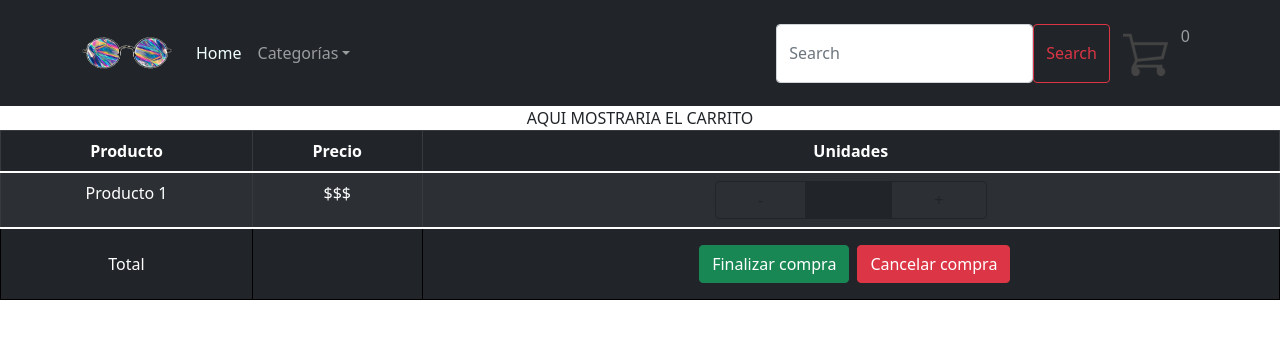
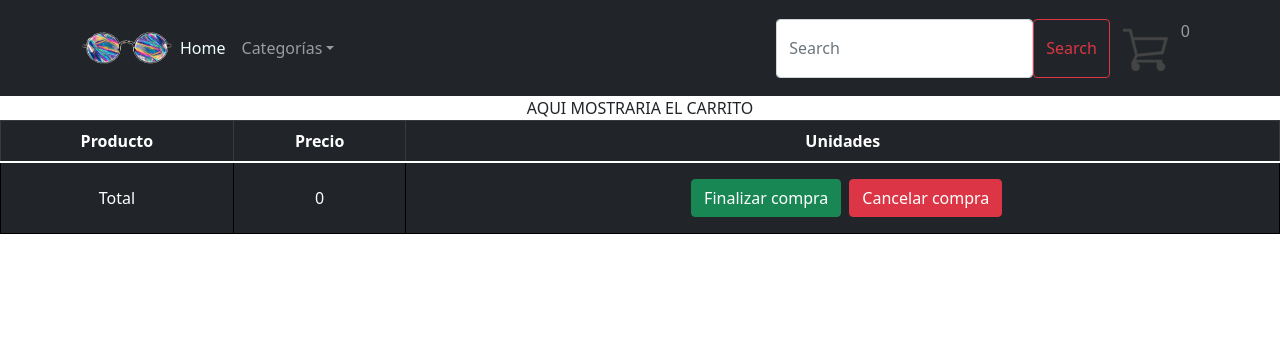
Before and after one commit to ConstanzaCanet/reactjs-Carnet, a React (Create React App) app: page /cart in a window 1280 px wide. Shown: the top 338 px of the page. Built offline with nearby package versions, Linux system fonts and the light colour scheme.

Commit message:
Context9-less errors

```diff
--- a/src/App.js
+++ b/src/App.js
@@ -27,11 +27,7 @@ function App() {
           <Route exact path="/" component={Home} />
           <Route exact path="/container/:id" component={CardContainers} />
           <Route exact path="/product/:id" component={ProductoDetail} />
-
-          <Route exact path="/cart">
-            <Cart />
-          </Route>
-
+          <Route exact path="/cart" component={Cart}/>
           <Route path="*" component={NotFound} />
         </Switch>
 
--- a/src/components/CartDetail.js
+++ b/src/components/CartDetail.js
@@ -5,8 +5,7 @@ import  { useCart } from "../context/ContextCart";
 
 const CartDetail = ()=>{
     /* Aqui establezco contexto con carrito */
-    const { cart, setCart, saludito } = useCart();
-
+    const{cart}= useCart;
     /*Aqui establezco mapeo de carrito y productos */
     return(
         <tbody>
@@ -18,7 +17,7 @@ const CartDetail = ()=>{
                 <ButtonGroup style={{ width: '17rem' }} >
                     <Button variant="outline-dark" >-</Button>
                     <Button value="X" variant="dark">{cart}</Button>
-                    <Button variant="outline-dark" onClick={saludito}>+</Button>
+                    <Button variant="outline-dark">+</Button>
                 </ButtonGroup>
             </td>
             </tr>
--- a/src/components/NavBar.js
+++ b/src/components/NavBar.js
@@ -20,26 +20,20 @@ export const NavBar = () => {
     const musica= 'musica-biblioteca';
 
 
-    const {cart}=useCart();
+    const {cart , cantidad}=useCart();
 
-    const cantidad= () =>{
-        let quantity=0;
-        cart.forEach((p)=>{
-            quantity += p.quantity;
-        });
-        return quantity;
-    }
+
 
     return (
         <div>
 
         <Navbar collapseOnSelect expand="lg" bg="dark" variant="dark">
             <Container>
-                <Navbar.Brand href="#home"><Link to='/' id ={home}><img title='read' alt='book' className='logo'  src={logo}/></Link></Navbar.Brand>
+                <Link to='/' id ={home}><img title='read' alt='book' className='logo'  src={logo}/></Link>
                 <Navbar.Toggle aria-controls="responsive-navbar-nav" />
                 <Navbar.Collapse id="responsive-navbar-nav">
                     <Nav className="me-auto">
-                        <Nav.Link to='/'><Link to='/' className='link'>Home</Link></Nav.Link>
+                        <Link to='/' className='link m-2'>Home</Link>
                         <NavDropdown title="Categorías" id="nav-dropdown-dark-example"  menuVariant="dark">
                         <NavDropdown.Item href="#action/3.1"> <Link to={`/container/${comics}`} id='comics' className='link'>Comics</Link> </NavDropdown.Item>
                         <NavDropdown.Item href="#action/3.2"> <Link to={`/container/${idiomas}`} id='idiomas' className='link'>Idiomas</Link> </NavDropdown.Item>
@@ -60,10 +54,10 @@ export const NavBar = () => {
                                 aria-label="Search"
                                 />
                                 <Button variant="outline-danger">Search</Button>
-                                <Link to={'/cart'} className='link'>
+                                <Link to='/cart' className='link'>
                                     <Button variant="dark"><img src={carro} alt="carrito"/></Button>
                                 </Link>
-                                <p className="cart_menu_num" >{cantidad()}</p>
+                                <p>{cantidad()}</p>
                             </Form>
                         </Nav.Link>
                     </Nav>
--- a/src/index.js
+++ b/src/index.js
@@ -3,7 +3,7 @@ import ReactDOM from 'react-dom';
 import './index.css';
 import App from './App';
 import reportWebVitals from './reportWebVitals';
-import  {CartProvider, useCart}  from './context/ContextCart';
+import  {CartProvider}  from './context/ContextCart';
 
 
 
@@ -16,8 +16,3 @@ ReactDOM.render(
   </>,
   document.getElementById('root')
 );
-
-// If you want to start measuring performance in your app, pass a function
-// to log results (for example: reportWebVitals(console.log))
-// or send to an analytics endpoint. Learn more: https://bit.ly/CRA-vitals
-reportWebVitals();
--- a/src/pages/Cart.jsx
+++ b/src/pages/Cart.jsx
@@ -3,20 +3,14 @@ import 'bootstrap/dist/css/bootstrap.min.css';
 import {Button,Table} from 'react-bootstrap';
 import CartDetail from '../components/CartDetail';
 import '../App.css';
-import ContextCart, { useCart } from "../context/ContextCart";
+import { useCart } from "../context/ContextCart";
+
 
 /*Aqui mostraria el carrito---- */
 const Cart=()=>{
     const {cart , clear}=useCart();
 
-    const confirm=()=>{
-        var opcion= confirm('¿Cancelas tu compra?')
-        if(opcion == true){
-            clear();
-        }else{
-            return console.log('continua tu compra')
-        }
-    }
+
     return(
         <div>AQUI MOSTRARIA EL CARRITO
             <Table striped bordered hover variant="dark">
@@ -29,15 +23,15 @@ const Cart=()=>{
                 </thead>
 
 
-                <CartDetail />
+
 
                 <tfoot className ='tableFoot'>
                     <tr>
                         <td>Total</td>
-                        <td>{cart}</td>
+                        <td>{cart.length}</td>
                         <td>
                             <Button variant="success" className='m-2'> Finalizar compra</Button>
-                            <Button variant="danger" onClick={confirm}> Cancelar compra</Button>
+                            <Button variant="danger" onClick={clear}> Cancelar compra</Button>
                         </td>
                     </tr>
                 </tfoot>
```
